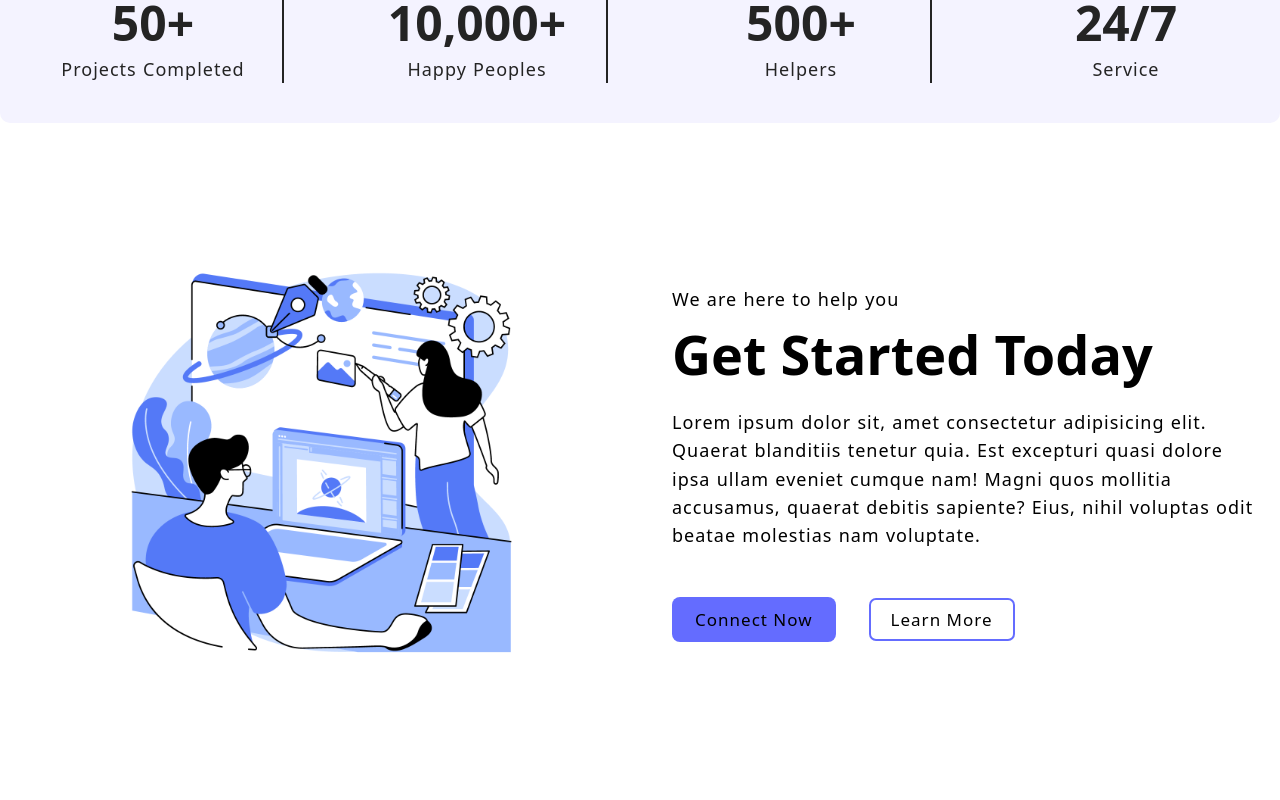
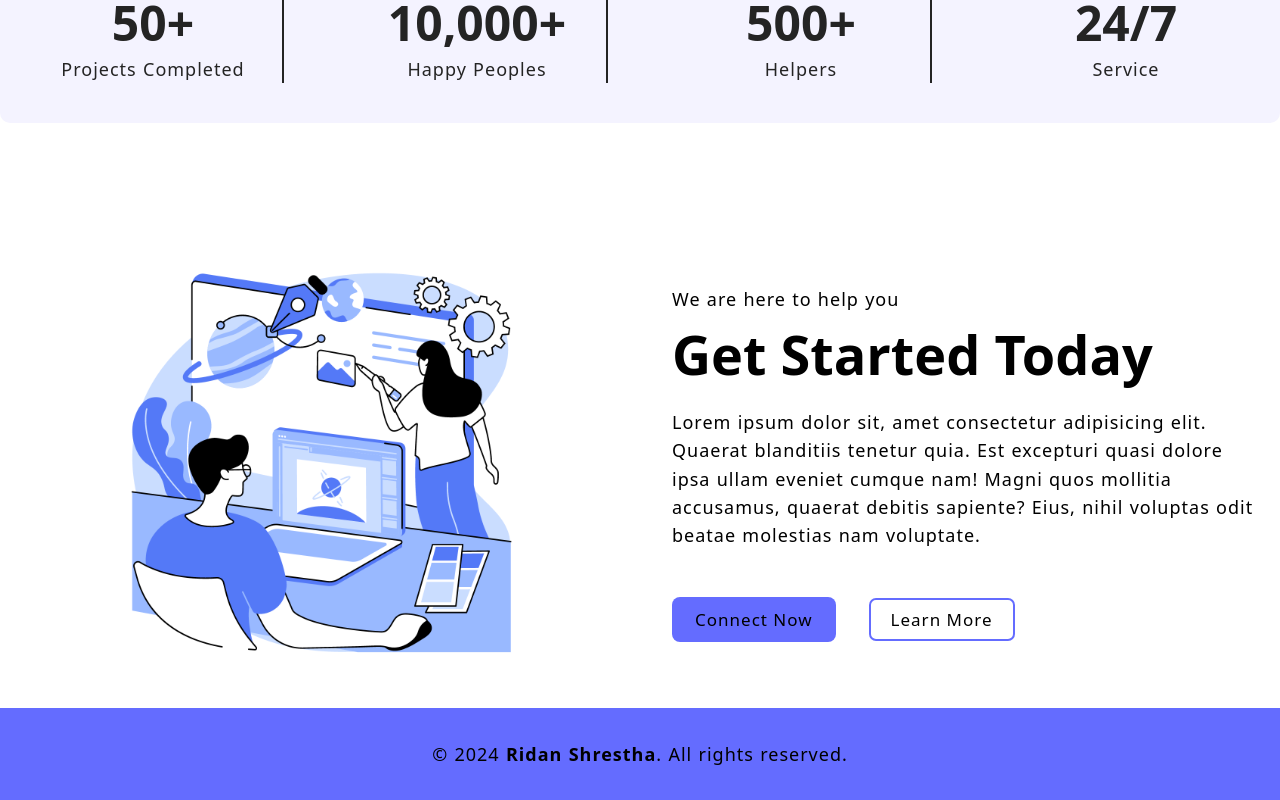
Before and after one commit to DrishyaShrestha09/admin-panel, a React (Vite) app in the folder client/: page / in a window 1280 px wide. Shown: the part 693-1493 px from the top of the page. Before the commit the page ends 1401 px from the top, so only its background shows below. Built offline with nearby package versions, Linux system fonts and the light colour scheme.

Commit message:
added footer

```diff
--- a/client/src/App.jsx
+++ b/client/src/App.jsx
@@ -7,6 +7,9 @@ import Register from './pages/Register';
 import Login from './pages/Login';
 import Navbar from "./components/Navbar";
 import Error from "./pages/Error";
+import Footer from "./components/Footer/Footer";
+
+
 
 const App = () => {
   return (
@@ -22,6 +25,7 @@ const App = () => {
           <Route path="/login" element={<Login />} />
           <Route path="*" element={<Error />} /> {/* addin wild card */}
         </Routes>
+        <Footer />
       </BrowserRouter>
     </>
   );
--- /dev/null
+++ b/client/src/components/Footer/Footer.css
@@ -0,0 +1,6 @@
+footer{
+    padding: 3.2rem;
+    text-align: center;
+    background-color: var(--btn-color);
+    margin-top: auto ;
+}
--- /dev/null
+++ b/client/src/components/Footer/Footer.jsx
@@ -0,0 +1,11 @@
+import "./Footer.css";
+
+const Footer = () => {
+  return (
+   <footer>
+    <p>&copy; 2024 <strong>Ridan Shrestha</strong>. All rights reserved.</p>
+   </footer>
+  )
+}
+
+export default Footer
```
